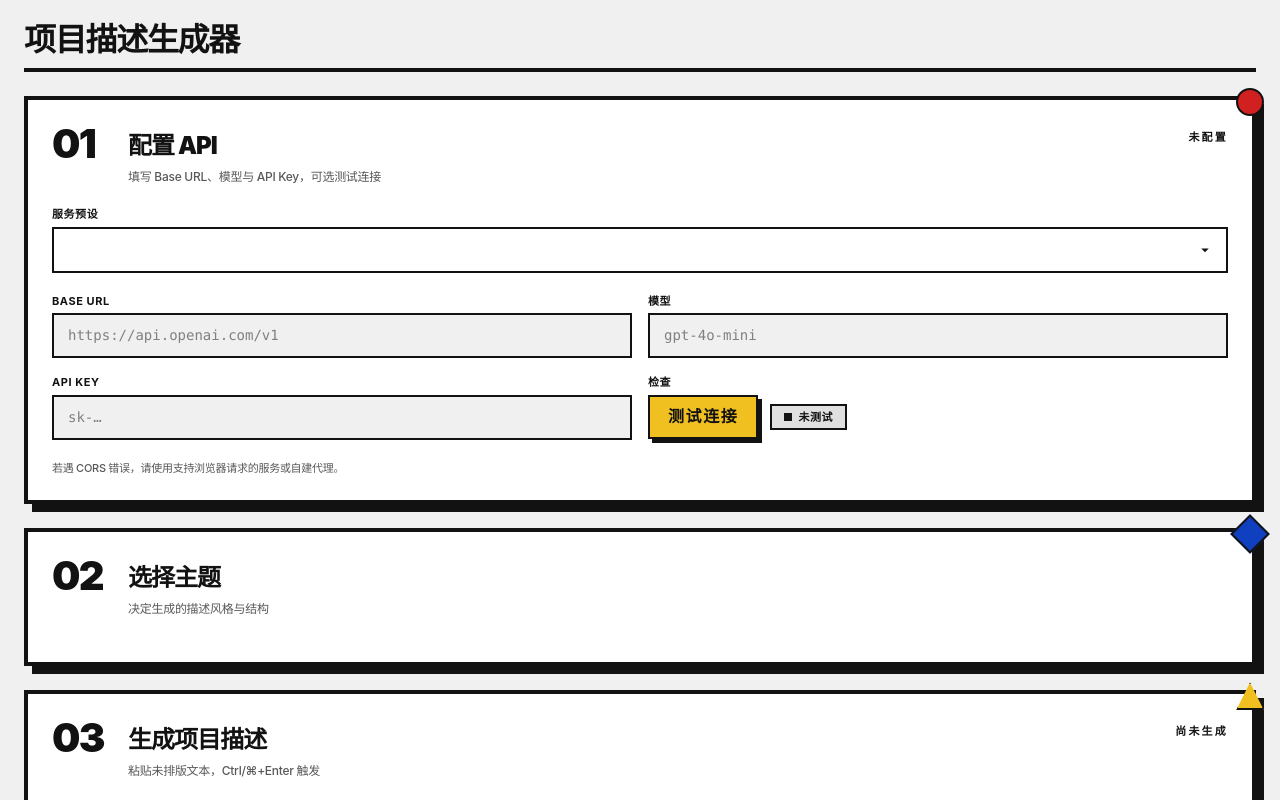
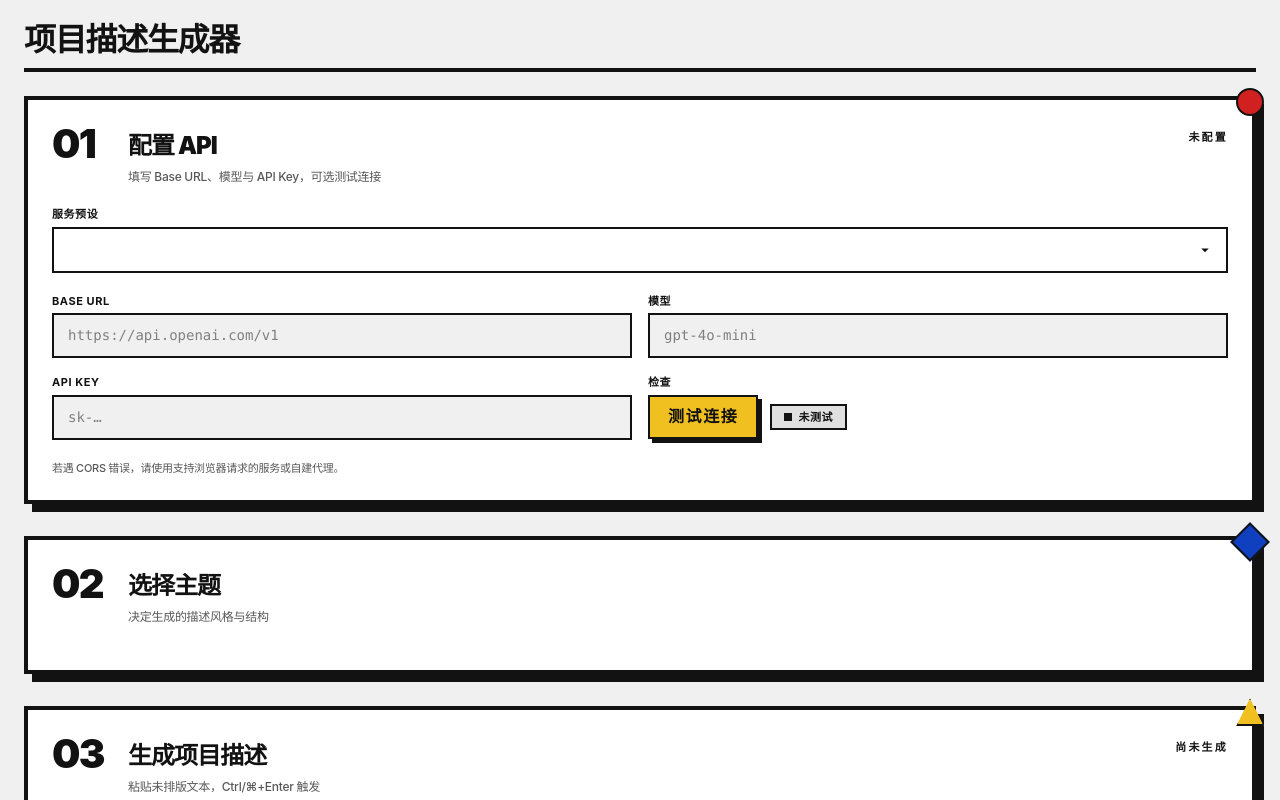
Before and after one commit to eext-kap1bala/project-description-generator, a website: page iframe/index.html in a window 1280 px wide. Shown: the top 800 px of the page. Drawn offline with Linux system fonts and the light colour scheme.

Commit message:
Style: 取消 step 卡片 hover 动效，section 间距从 24px 增至 32px

```diff
--- a/iframe/styles/layout.css
+++ b/iframe/styles/layout.css
@@ -32,7 +32,7 @@ body {
 .flow {
 	display: flex;
 	flex-direction: column;
-	gap: var(--space-6);
+	gap: var(--space-7);
 	min-height: 0;
 }
 
@@ -46,14 +46,6 @@ body {
 	flex-direction: column;
 	gap: var(--space-5);
 	box-shadow: var(--shadow-xl);
-	transition:
-		transform var(--transition),
-		box-shadow var(--transition);
-}
-
-.step:hover {
-	transform: translate(-2px, -2px);
-	box-shadow: 10px 10px 0 0 var(--foreground);
 }
 
 /* 高亮态：API 未配时点击「生成」触发 */
```
